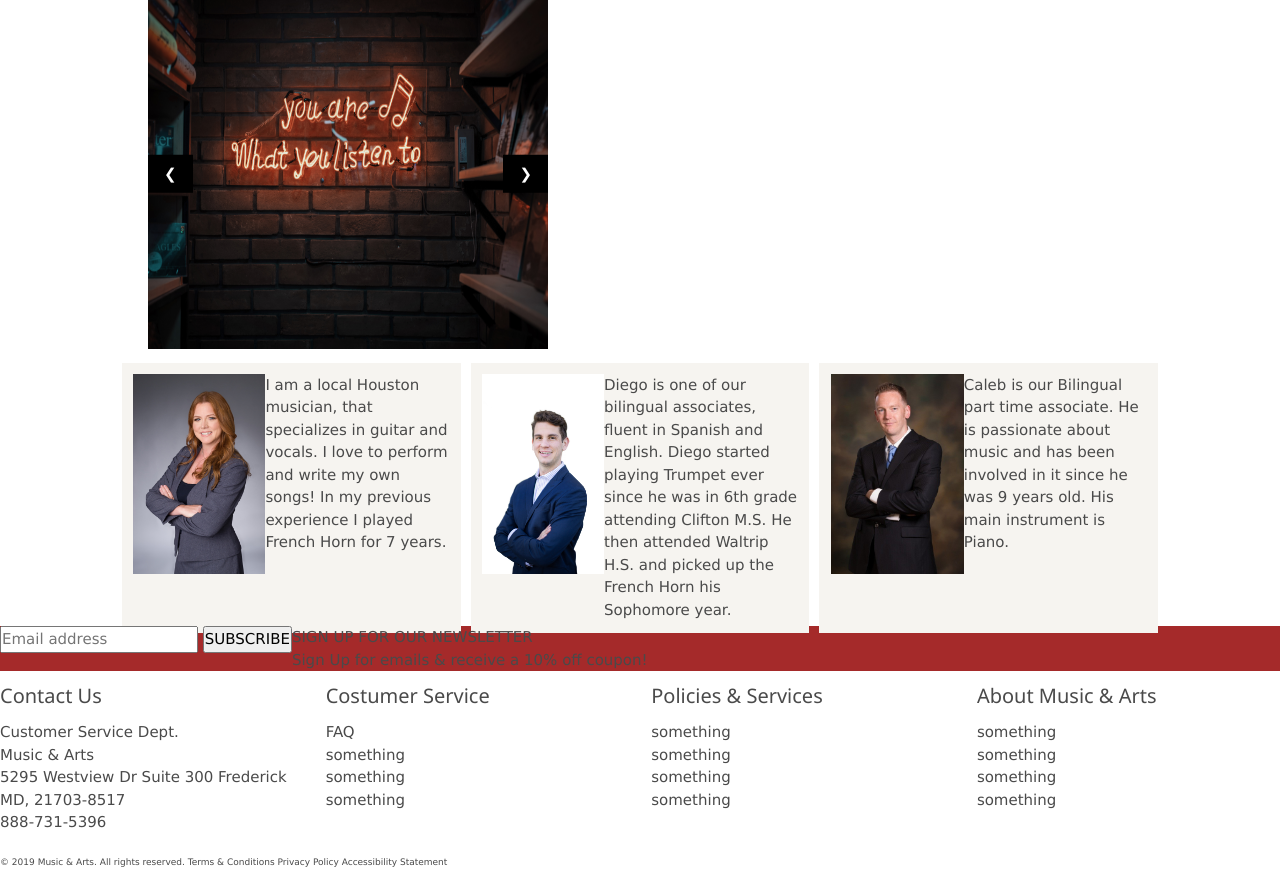
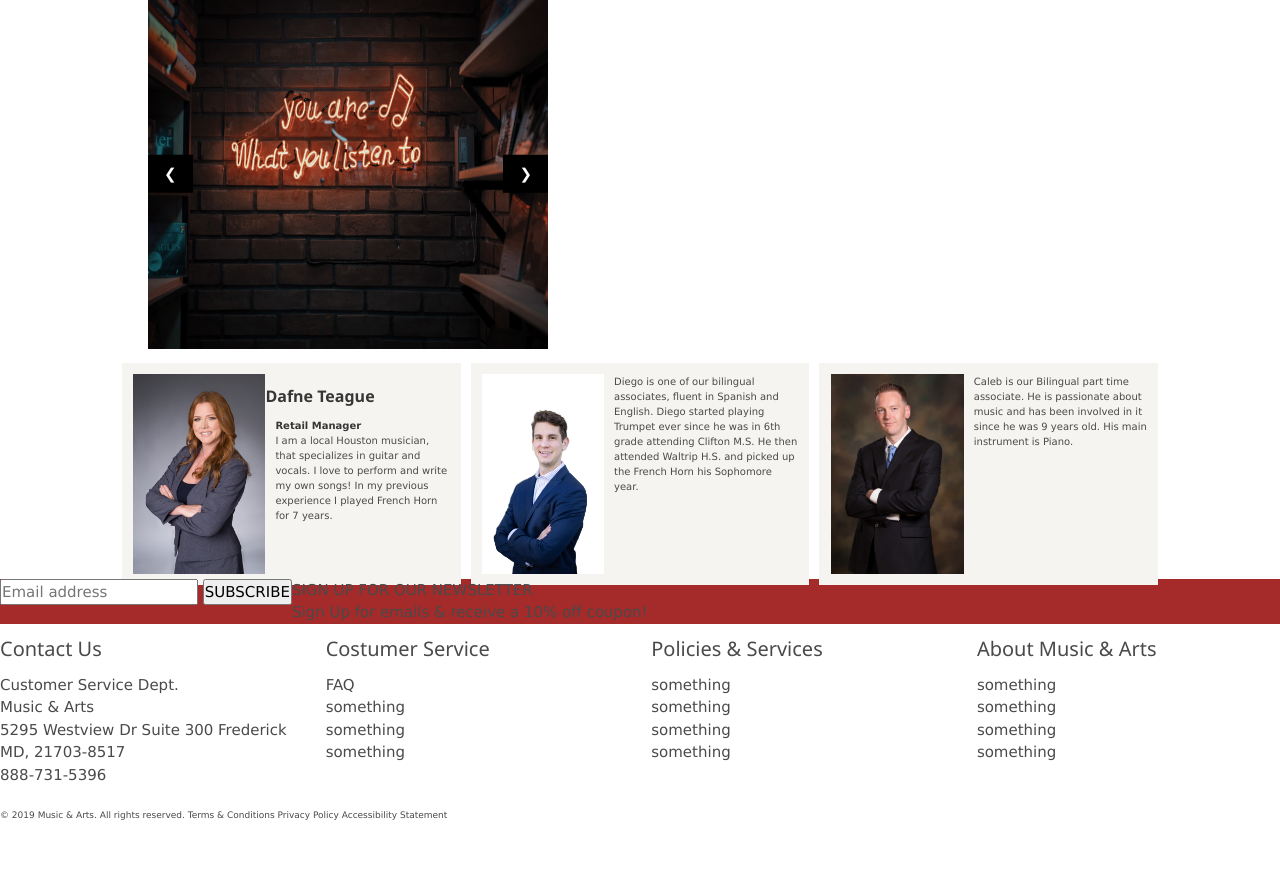
Before and after one commit to Aaron033/porfolio, a PHP site: page /html/music.html in a window 1280 px wide. Shown: the part 119-989 px from the top of the page. After the commit the page ends 939 px from the top, so only its background shows below. Run offline with PHP 8.4, Linux system fonts and the light colour scheme; some libraries are stand-ins or nearby versions.

Commit message:
adding titles to the bio's

```diff
--- a/css/music.css
+++ b/css/music.css
@@ -61,6 +61,10 @@ height: 200px;
 	background: #F6F4F0;
 	margin:5px;
 }
+.sales p {
+	font-size: 10px;
+	margin-left: 10px;
+}
 
 
 
--- a/html/music.html
+++ b/html/music.html
@@ -122,6 +122,8 @@
                   <div class="column">
 <img src="../images/salesperson3.jpg" alt="">
 <div>
+  <h6><strong>Dafne Teague</strong></h6>
+  <p><strong>Retail Manager</strong></p>
 <p>I am a local Houston musician, that specializes in guitar and vocals.
   I love to perform and write my own songs! In my previous experience I
   played French Horn for 7 years.</p>
```
